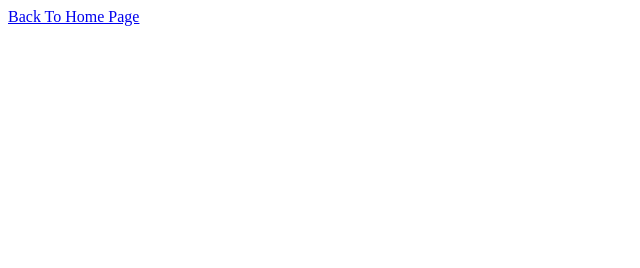
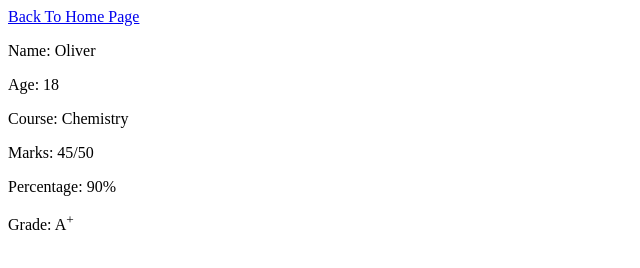
Before and after one commit to SyedAliAbbas014/HtmlWebsiteAssignment, a plain HTML site: page page4.html in a window 1280 px wide. Shown: the whole page, without its empty margins (0-640 px from the left). Drawn offline with Linux system fonts and the light colour scheme.

Commit message:
Update page4.html

```diff
--- a/page4.html
+++ b/page4.html
@@ -6,6 +6,12 @@
     <title>Document</title>
 </head>
 <body>
-    <a href="index.html">Back To Home Page</a>
+    <a href="index.html">Back To Home Page</a><br>
+     <p>Name: Oliver</p>
+    <p>Age: 18</p>
+    <p>Course: Chemistry</p>
+    <p>Marks: 45/50</p>
+    <p>Percentage: 90%</p>
+    <p>Grade: A<sup>+</sup></p>
 </body>
 </html>
```
